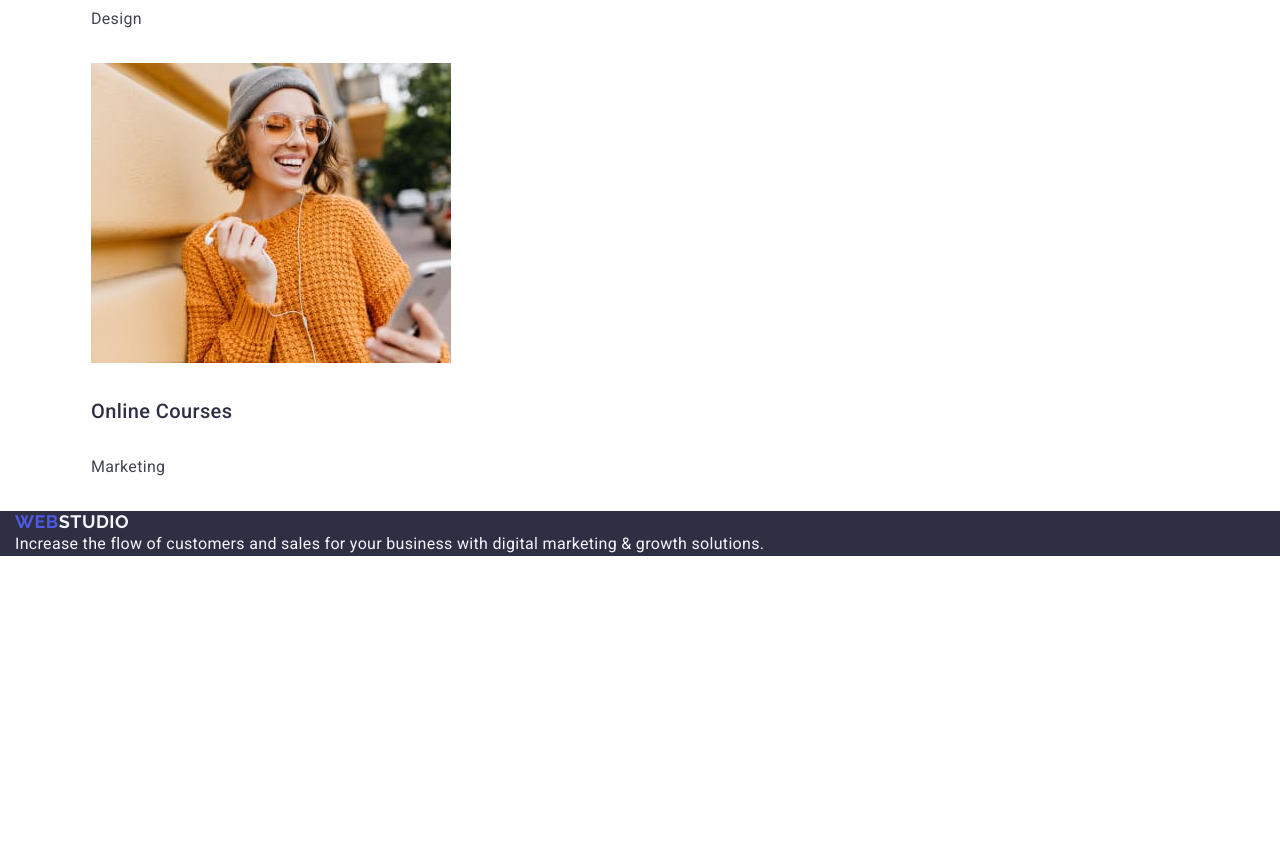
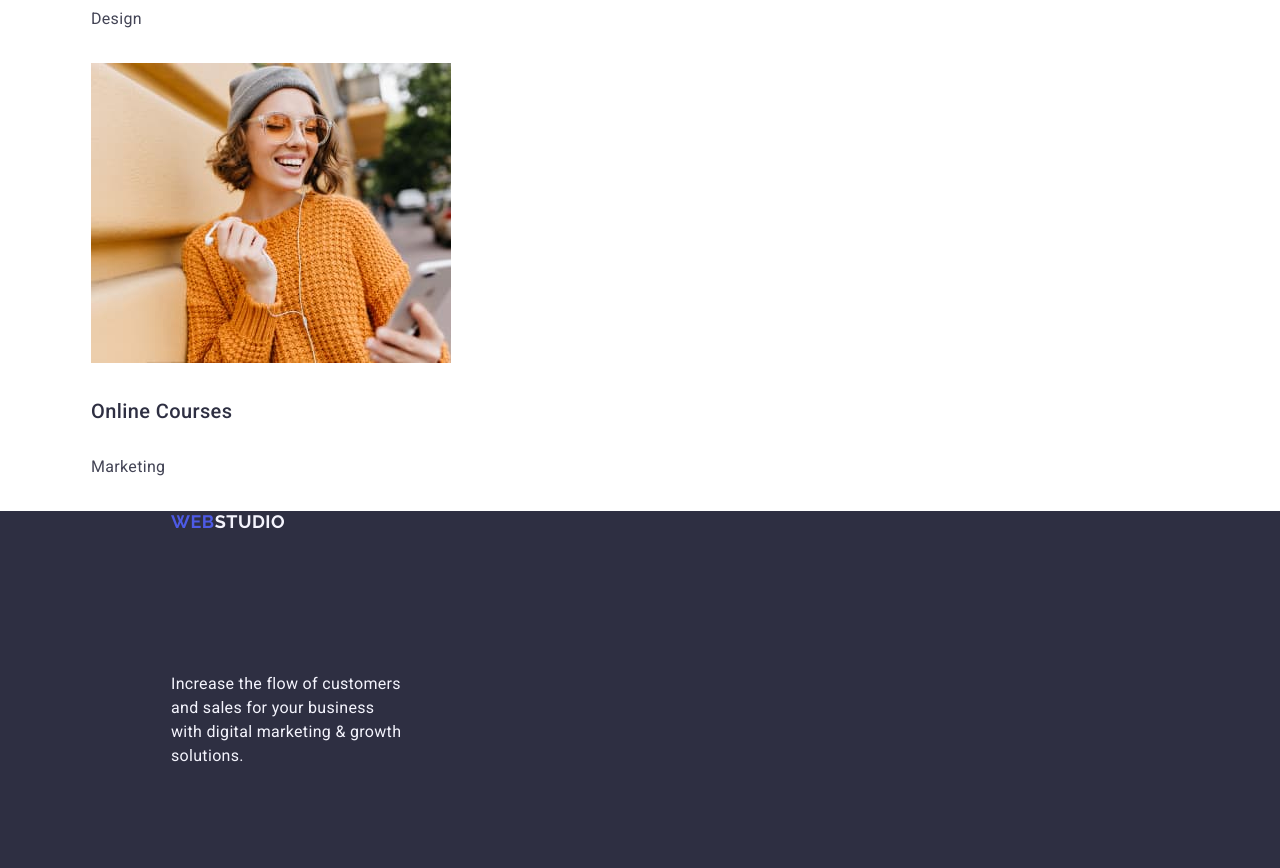
Before and after one commit to Valeriia0207/goit-markup-hw-03, a plain HTML site: page index.html in a window 1280 px wide. Shown: the part 4103-4971 px from the top of the page. Before the commit the page ends 4659 px from the top, so only its background shows below. Drawn offline with nearby package versions, Linux system fonts and the light colour scheme.

Commit message:
add footer

```diff
--- a/css/styles.css
+++ b/css/styles.css
@@ -299,6 +299,14 @@ address{
     color: #4D5AE5;
     text-transform: uppercase;
 }
+.footer-link{
+    margin: 100px 1020px 100px 156px;
+    color: #4D5AE5;
+}
+.footer-container{
+    padding-right: 15px;
+    padding-left: 15px;
+}
 .footer-logo{
     font-family: "Raleway", sans-serif;
     font-size: 18px;
@@ -306,6 +314,8 @@ address{
     letter-spacing: 0.03em;
     color: #4D5AE5;
     text-transform: uppercase;
+    margin-top: 100px;
+    margin-bottom: 16px;
 }
 .footer-logo-studio{
     color: #F4F4FD;
@@ -319,4 +329,5 @@ address{
     letter-spacing: 0.02em;
     text-align: left;
     text-transform: none;
+    padding: 140px 1020px 100px 156px;
 }
--- a/index.html
+++ b/index.html
@@ -163,8 +163,8 @@
     </main>
     <!-- footer section -->
     <footer class="footer">
-        <div class="container">
-            <a href="./index.html" class="footer-logo">Web<span class="footer-logo-studio">Studio</span></a>
+        <div class="container footer-container">
+            <a class="footer-link" href="./index.html" class="footer-logo">Web<span class="footer-logo-studio">Studio</span></a>
             <p class="footer-text">Increase the flow of customers and sales for your business with digital marketing & growth solutions.</p>
         </div>
     </footer>
```
